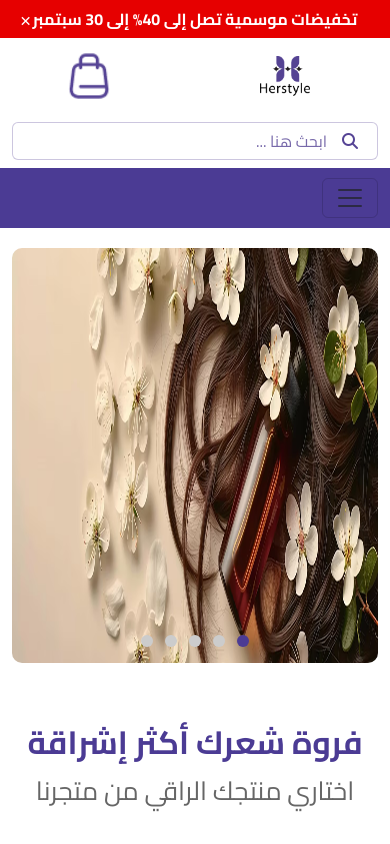
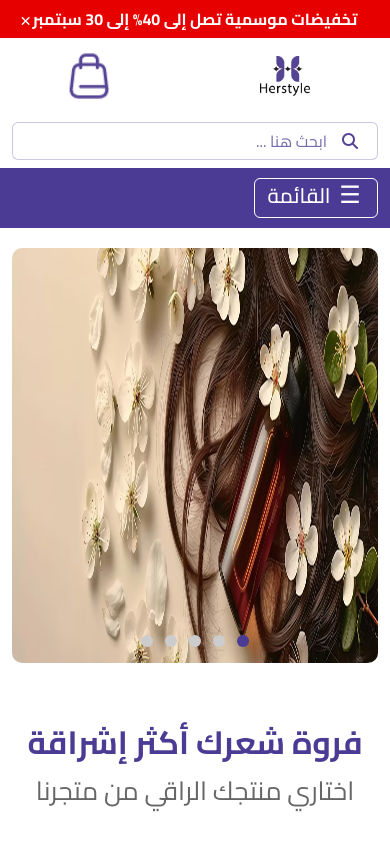
Before and after one commit to alaawael20/Her-Style-Final-Project, a plain HTML site: page index.html in a window 390 px wide. Shown: the top 844 px of the page. Drawn offline with Linux system fonts and the light colour scheme.

```diff
--- a/assets/css/style.css
+++ b/assets/css/style.css
@@ -968,3 +968,24 @@
   padding-left: 50px;
   text-align: end;
 }
+
+.navbar-toggler {
+  border-color: white;
+}
+
+.navbar-toggler-icon {
+  background-color: transparent;
+  background-image: none;
+}
+
+.navbar-toggler-icon::before {
+  content: "\2630";
+  color: white;
+  font-size: 1.5rem;
+}
+
+.toggler-text {
+  font-size: 1.3rem;
+  font-weight: 500;
+  color: #fff;
+}
--- a/index.html
+++ b/index.html
@@ -64,6 +64,7 @@
             <button class="navbar-toggler ms-auto" type="button" data-bs-toggle="collapse" data-bs-target="#navbarNav"
                 aria-controls="navbarNav" aria-expanded="false" aria-label="Toggle navigation">
                 <span class="navbar-toggler-icon"></span>
+                <span class="toggler-text">القائمة</span>
             </button>
 
             <div class="collapse navbar-collapse justify-content-center" id="navbarNav">
```
Also changed, not shown: WhoWeAre.html (+1 -0 lines), productDetailes.html (+1 -0 lines), products.html (+1 -0 lines), terms.html (+1 -0 lines).
